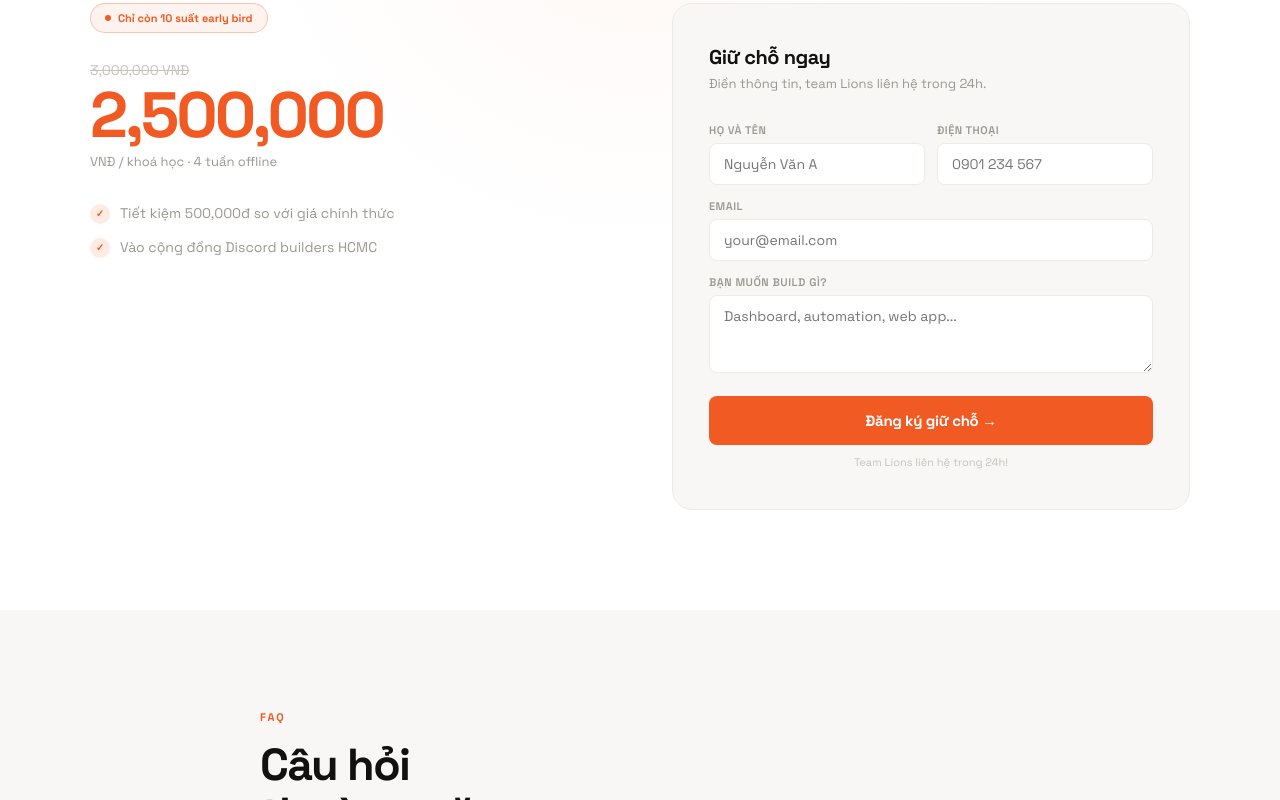
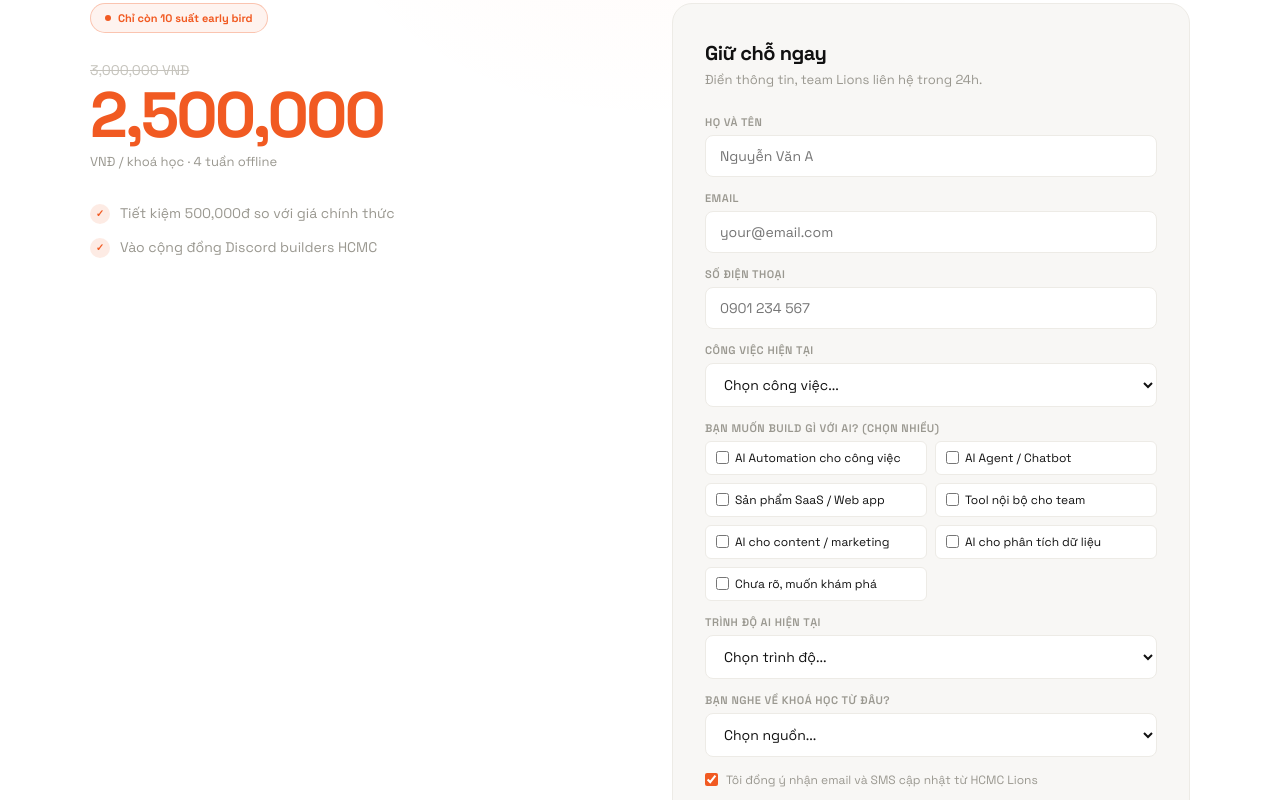
Before and after one commit to van-dot123/hcmc-lion, a React (Vite) app: page / in a window 1280 px wide. Shown: the part 6500-7300 px from the top of the page. Built offline with nearby package versions, Linux system fonts and the light colour scheme.

Commit message:
feat: redesign form with market research fields

```diff
--- a/src/components/Sections.jsx
+++ b/src/components/Sections.jsx
@@ -473,6 +473,17 @@ export function KoreaCommunity() {
 }
 
 // ── Early Access ──────────────────────────────────────────────────────────────
+const inputSt = { width: "100%", background: "var(--white)", border: "1px solid var(--gray-line)", color: "var(--black)", padding: "11px 14px", borderRadius: 8, fontSize: 14, outline: "none", fontFamily: "var(--fs)" };
+
+function FormField({ label, children }) {
+  return (
+    <div style={{ marginBottom: 14 }}>
+      <label style={{ display: "block", fontSize: 11, fontWeight: 600, color: "var(--muted)", marginBottom: 6, letterSpacing: 0.5, textTransform: "uppercase" }}>{label}</label>
+      {children}
+    </div>
+  );
+}
+
 export function EarlyAccess() {
   const { lang } = useLang();
   const vi = lang === "vi";
@@ -511,28 +522,67 @@ export function EarlyAccess() {
           </motion.div>
           {/* Right: form */}
           <motion.div {...fadeUp(0.25)}
-            style={{ background: "var(--gray-bg)", border: "1px solid var(--gray-line)", borderRadius: 20, padding: "40px 36px" }}
+            style={{ background: "var(--gray-bg)", border: "1px solid var(--gray-line)", borderRadius: 20, padding: "36px 32px" }}
           >
             <div style={{ fontSize: 20, fontWeight: 700, marginBottom: 4, letterSpacing: -0.5 }}>{vi ? "Giữ chỗ ngay" : "자리 예약하기"}</div>
-            <div style={{ fontSize: 13, color: "var(--muted)", marginBottom: 28, lineHeight: 1.6 }}>{vi ? "Điền thông tin, team Lions liên hệ trong 24h." : "24시간 내에 연락드립니다."}</div>
-            <div style={{ display: "grid", gridTemplateColumns: "1fr 1fr", gap: 12, marginBottom: 14 }}>
-              {[{ label: vi ? "Họ và tên" : "성함", id: "name", placeholder: vi ? "Nguyễn Văn A" : "홍길동", type: "text" },
-                { label: vi ? "Điện thoại" : "연락처", id: "phone", placeholder: vi ? "0901 234 567" : "010-1234-5678", type: "tel" }].map((f) => (
-                <div key={f.id}>
-                  <label style={{ display: "block", fontSize: 11, fontWeight: 600, color: "var(--muted)", marginBottom: 6, letterSpacing: .5, textTransform: "uppercase" }}>{f.label}</label>
-                  <input type={f.type} placeholder={f.placeholder} style={{ width: "100%", background: "var(--white)", border: "1px solid var(--gray-line)", color: "var(--black)", padding: "11px 14px", borderRadius: 8, fontSize: 14, outline: "none", fontFamily: "var(--fs)" }} />
-                </div>
-              ))}
-            </div>
-            {[{ label: "Email", type: "email", placeholder: "your@email.com" },
-              { label: vi ? "Bạn muốn build gì?" : "무엇을 만들고 싶으신가요?", type: "textarea", placeholder: vi ? "Dashboard, automation, web app..." : "대시보드, 자동화 봇, 웹 앱..." }].map((f, i) => (
-              <div key={i} style={{ marginBottom: 14 }}>
-                <label style={{ display: "block", fontSize: 11, fontWeight: 600, color: "var(--muted)", marginBottom: 6, letterSpacing: .5, textTransform: "uppercase" }}>{f.label}</label>
-                {f.type === "textarea"
-                  ? <textarea placeholder={f.placeholder} rows={3} style={{ width: "100%", background: "var(--white)", border: "1px solid var(--gray-line)", color: "var(--black)", padding: "11px 14px", borderRadius: 8, fontSize: 14, outline: "none", fontFamily: "var(--fs)", resize: "vertical" }} />
-                  : <input type={f.type} placeholder={f.placeholder} style={{ width: "100%", background: "var(--white)", border: "1px solid var(--gray-line)", color: "var(--black)", padding: "11px 14px", borderRadius: 8, fontSize: 14, outline: "none", fontFamily: "var(--fs)" }} />}
+            <div style={{ fontSize: 13, color: "var(--muted)", marginBottom: 24, lineHeight: 1.6 }}>{vi ? "Điền thông tin, team Lions liên hệ trong 24h." : "24시간 내에 연락드립니다."}</div>
+
+            <FormField label={vi ? "Họ và tên" : "성함"}>
+              <input type="text" placeholder={vi ? "Nguyễn Văn A" : "홍길동"} style={inputSt} />
+            </FormField>
+            <FormField label="Email">
+              <input type="email" placeholder="your@email.com" style={inputSt} />
+            </FormField>
+            <FormField label={vi ? "Số điện thoại" : "연락처"}>
+              <input type="tel" placeholder={vi ? "0901 234 567" : "010-1234-5678"} style={inputSt} />
+            </FormField>
+
+            <FormField label={vi ? "Công việc hiện tại" : "현재 직업"}>
+              <select style={inputSt} defaultValue="">
+                <option value="" disabled>{vi ? "Chọn công việc..." : "선택..."}</option>
+                {(vi
+                  ? ["Designer", "Marketer", "PM / PO", "Sales / BD", "Founder / Owner", "HR / Ops", "Lập trình viên", "Sinh viên", "Khác"]
+                  : ["Designer", "Marketer", "PM / PO", "Sales / BD", "Founder", "HR / Ops", "개발자", "학생", "기타"]
+                ).map(o => <option key={o}>{o}</option>)}
+              </select>
+            </FormField>
+
+            <FormField label={vi ? "Bạn muốn build gì với AI? (chọn nhiều)" : "AI로 무엇을 만들고 싶으신가요? (복수)"}>
+              <div style={{ display: "grid", gridTemplateColumns: "1fr 1fr", gap: 8, marginTop: 4 }}>
+                {(vi
+                  ? ["AI Automation cho công việc", "AI Agent / Chatbot", "Sản phẩm SaaS / Web app", "Tool nội bộ cho team", "AI cho content / marketing", "AI cho phân tích dữ liệu", "Chưa rõ, muốn khám phá"]
+                  : ["업무 자동화", "AI 에이전트 / 챗봇", "SaaS / 웹 앱", "팀 내부 도구", "콘텐츠 / 마케팅 AI", "데이터 분석 AI", "아직 미정"]
+                ).map(opt => (
+                  <label key={opt} style={{ display: "flex", alignItems: "center", gap: 6, fontSize: 12, color: "var(--black)", cursor: "pointer", padding: "8px 10px", background: "var(--white)", border: "1px solid var(--gray-line)", borderRadius: 6 }}>
+                    <input type="checkbox" name="goal" value={opt} style={{ accentColor: "var(--o)" }} />
+                    {opt}
+                  </label>
+                ))}
               </div>
-            ))}
+            </FormField>
+
+            <FormField label={vi ? "Trình độ AI hiện tại" : "현재 AI 수준"}>
+              <select style={inputSt} defaultValue="">
+                <option value="" disabled>{vi ? "Chọn trình độ..." : "선택..."}</option>
+                {(vi
+                  ? ["Mới bắt đầu, đang khám phá", "Dùng ChatGPT / Claude thường xuyên", "Đã thử build nhưng chưa ra sản phẩm", "Đã build được, muốn nâng cao"]
+                  : ["입문자", "ChatGPT / Claude 자주 사용", "빌드 시도 중", "이미 빌드 경험"]
+                ).map(o => <option key={o}>{o}</option>)}
+              </select>
+            </FormField>
+
+            <FormField label={vi ? "Bạn nghe về khoá học từ đâu?" : "어디서 알게 되셨나요?"}>
+              <select style={inputSt} defaultValue="">
+                <option value="" disabled>{vi ? "Chọn nguồn..." : "선택..."}</option>
+                {["Facebook", "Instagram", "TikTok", "LinkedIn", vi ? "Bạn bè giới thiệu" : "지인 추천", vi ? "Khác" : "기타"].map(o => <option key={o}>{o}</option>)}
+              </select>
+            </FormField>
+
+            <label style={{ display: "flex", alignItems: "flex-start", gap: 8, fontSize: 12, color: "var(--muted)", cursor: "pointer", marginTop: 8, marginBottom: 14, lineHeight: 1.5 }}>
+              <input type="checkbox" defaultChecked style={{ accentColor: "var(--o)", marginTop: 2, flexShrink: 0 }} />
+              <span>{vi ? "Tôi đồng ý nhận email và SMS cập nhật từ HCMC Lions" : "HCMC Lions의 이메일 및 SMS 수신에 동의합니다"}</span>
+            </label>
+
             <button style={{ width: "100%", background: "var(--o)", color: "#fff", border: "none", padding: 15, borderRadius: 8, fontSize: 15, fontWeight: 700, cursor: "pointer", fontFamily: "var(--fs)", marginTop: 4, letterSpacing: -0.3 }}>
               {vi ? "Đăng ký giữ chỗ →" : "얼리버드 신청하기 →"}
             </button>
```
